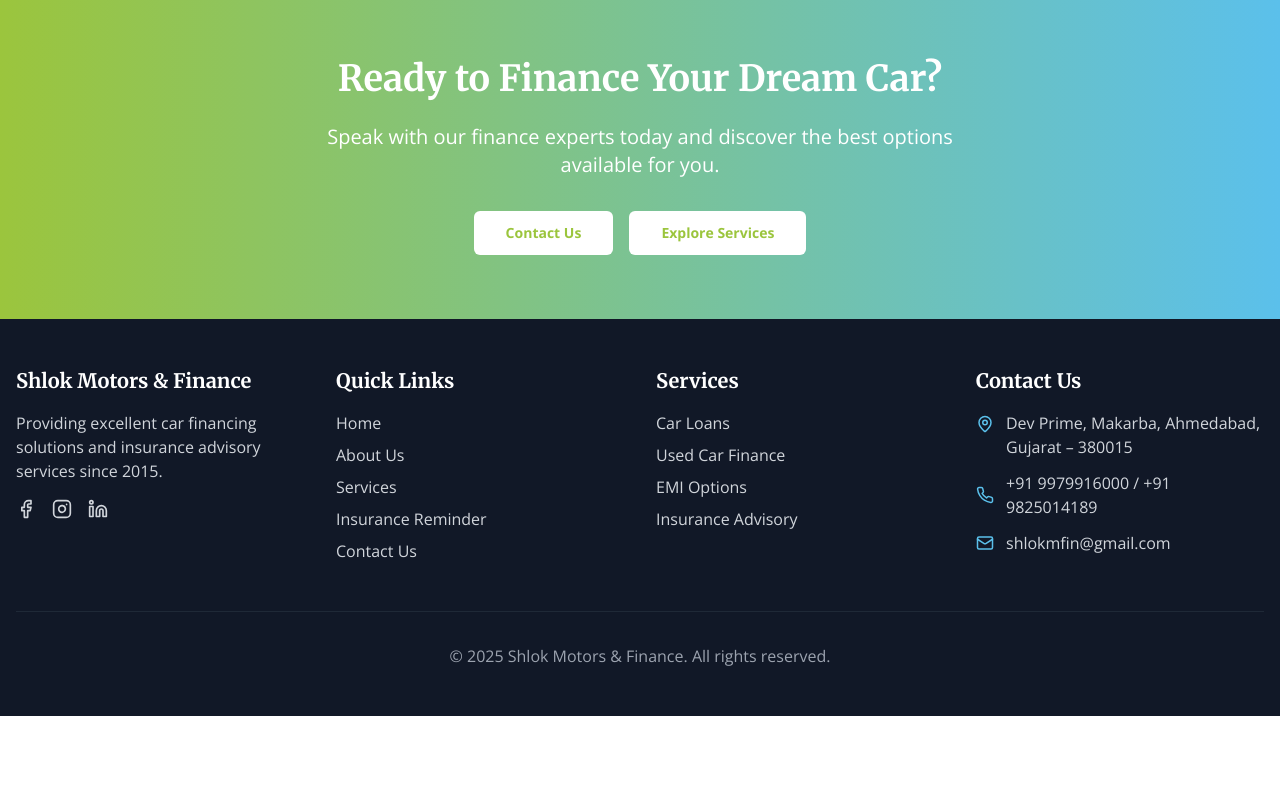
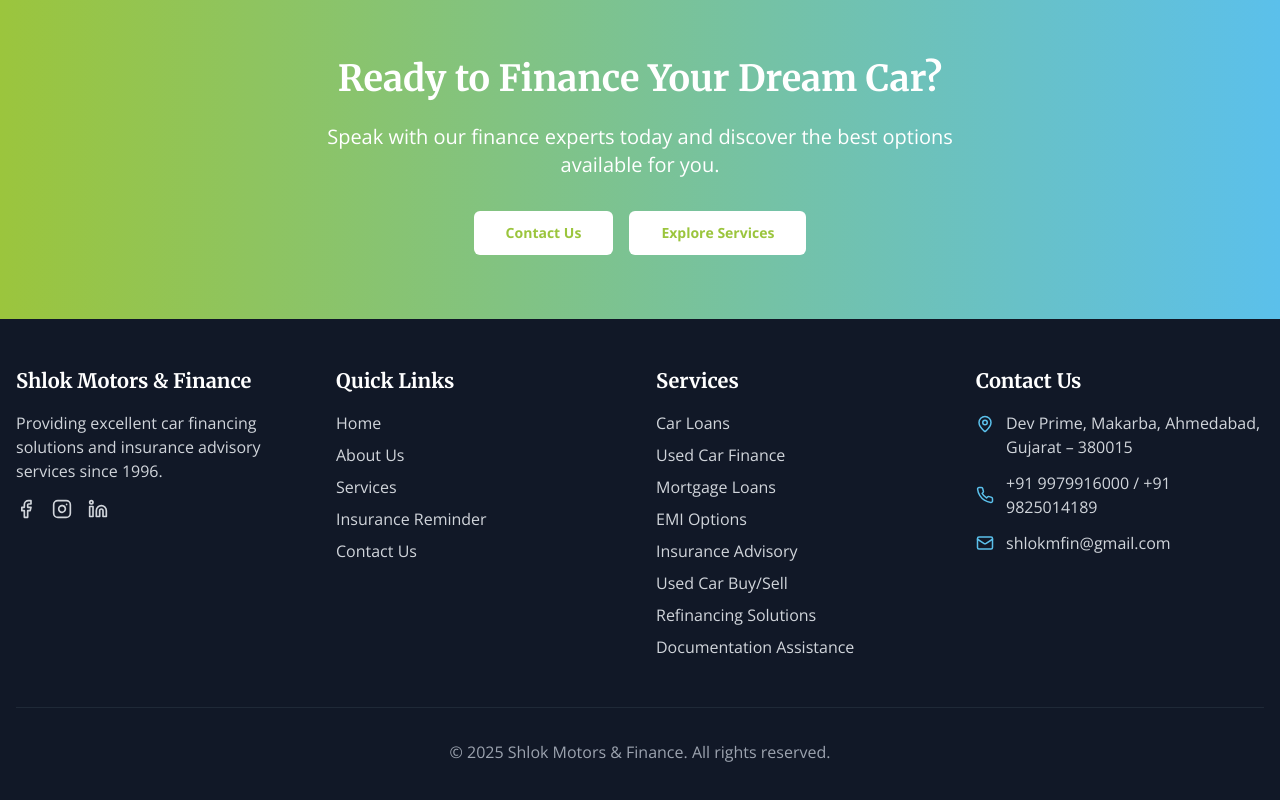
Before and after one commit to shlokthakkar/shlok-finance-hub, a React (Vite) app: page / in a window 1280 px wide. Shown: the part 6049-6849 px from the top of the page. Before the commit the page ends 6765 px from the top, so only its background shows below. Built offline with nearby package versions, Linux system fonts and the light colour scheme.

Commit message:
Fix: Update footer services and company year
The AI added all remaining services to the footer, ensuring links open the corresponding service sections on the services page. It also corrected the company's establishment year from 2015 to 1996 across the website.

```diff
--- a/src/components/Footer.tsx
+++ b/src/components/Footer.tsx
@@ -12,7 +12,7 @@ const Footer = () => {
           <div>
             <h3 className="text-xl font-semibold mb-4">Shlok Motors & Finance</h3>
             <p className="text-gray-300 mb-4">
-              Providing excellent car financing solutions and insurance advisory services since 2015.
+              Providing excellent car financing solutions and insurance advisory services since 1996.
             </p>
             <div className="flex space-x-4">
               <a href="#" className="text-gray-300 hover:text-finance-secondary">
@@ -74,13 +74,33 @@ const Footer = () => {
                 </Link>
               </li>
               <li>
+                <Link to="/services#mortgage-loan-solutions" className="text-gray-300 hover:text-white transition-colors">
+                  Mortgage Loans
+                </Link>
+              </li>
+              <li>
                 <Link to="/services#emi-options" className="text-gray-300 hover:text-white transition-colors">
                   EMI Options
                 </Link>
               </li>
               <li>
-                <Link to="/insurance" className="text-gray-300 hover:text-white transition-colors">
+                <Link to="/services#insurance-advisory" className="text-gray-300 hover:text-white transition-colors">
                   Insurance Advisory
+                </Link>
+              </li>
+              <li>
+                <Link to="/services#used-car-buy-sell" className="text-gray-300 hover:text-white transition-colors">
+                  Used Car Buy/Sell
+                </Link>
+              </li>
+              <li>
+                <Link to="/services#refinancing-solutions" className="text-gray-300 hover:text-white transition-colors">
+                  Refinancing Solutions
+                </Link>
+              </li>
+              <li>
+                <Link to="/services#documentation-assistance" className="text-gray-300 hover:text-white transition-colors">
+                  Documentation Assistance
                 </Link>
               </li>
             </ul>
--- a/src/pages/ServicesPage.tsx
+++ b/src/pages/ServicesPage.tsx
@@ -8,6 +8,7 @@ import { Car, Calculator, CreditCard, ShieldCheck, BadgePercent, Clock, FileChec
 const ServicesPage = () => {
   const services = [
     {
+      id: 'car-loans',
       title: 'Car Loans',
       description: 'Minimum interest rates starting from 9% for new cars and competitive rates for used cars with flexible repayment options.',
       icon: Car,
@@ -19,6 +20,7 @@ const ServicesPage = () => {
       ]
     },
     {
+      id: 'used-car-finance',
       title: 'Used Car Finance',
       description: 'Special financing options for trusted used cars to fit your budget.',
       icon: CreditCard,
@@ -30,6 +32,7 @@ const ServicesPage = () => {
       ]
     },
     {
+      id: 'mortgage-loan-solutions',
       title: 'Mortgage Loan Solutions',
       description: 'Comprehensive mortgage loan solutions up to ₹50 crore for residential and commercial properties.',
       icon: Home,
@@ -41,6 +44,7 @@ const ServicesPage = () => {
       ]
     },
     {
+      id: 'emi-options',
       title: 'EMI Options',
       description: 'Customized EMI plans tailored to your financial situation and comfort.',
       icon: Calculator,
@@ -52,6 +56,7 @@ const ServicesPage = () => {
       ]
     },
     {
+      id: 'insurance-advisory',
       title: 'Insurance Advisory',
       description: 'Expert guidance on choosing the right insurance coverage for your vehicle and other needs.',
       icon: ShieldCheck,
@@ -64,6 +69,7 @@ const ServicesPage = () => {
       ]
     },
     {
+      id: 'used-car-buy-sell',
       title: 'Used Car Buy/Sell',
       description: 'Complete assistance in buying or selling trusted used cars with transparent valuation and paperwork support.',
       icon: BarChart4,
@@ -74,6 +80,7 @@ const ServicesPage = () => {
       ]
     },
     {
+      id: 'refinancing-solutions',
       title: 'Refinancing Solutions',
       description: 'Restructure your existing car loan for better terms and lower rates.',
       icon: BadgePercent,
@@ -85,6 +92,7 @@ const ServicesPage = () => {
       ]
     },
     {
+      id: 'documentation-assistance',
       title: 'Documentation Assistance',
       description: 'Complete support with paperwork and registration for a hassle-free experience.',
       icon: FileCheck,
@@ -121,13 +129,14 @@ const ServicesPage = () => {
 
           <div className="grid grid-cols-1 md:grid-cols-2 lg:grid-cols-3 gap-8">
             {services.map((service, index) => (
+              <div key={index} id={service.id} className="scroll-mt-20">
                 <ServiceCard
-                key={index}
                   title={service.title}
                   description={service.description}
                   icon={service.icon}
                   benefits={service.benefits}
                 />
+              </div>
             ))}
           </div>
 
```
Lines whose indentation alone changed are shown as unchanged.
